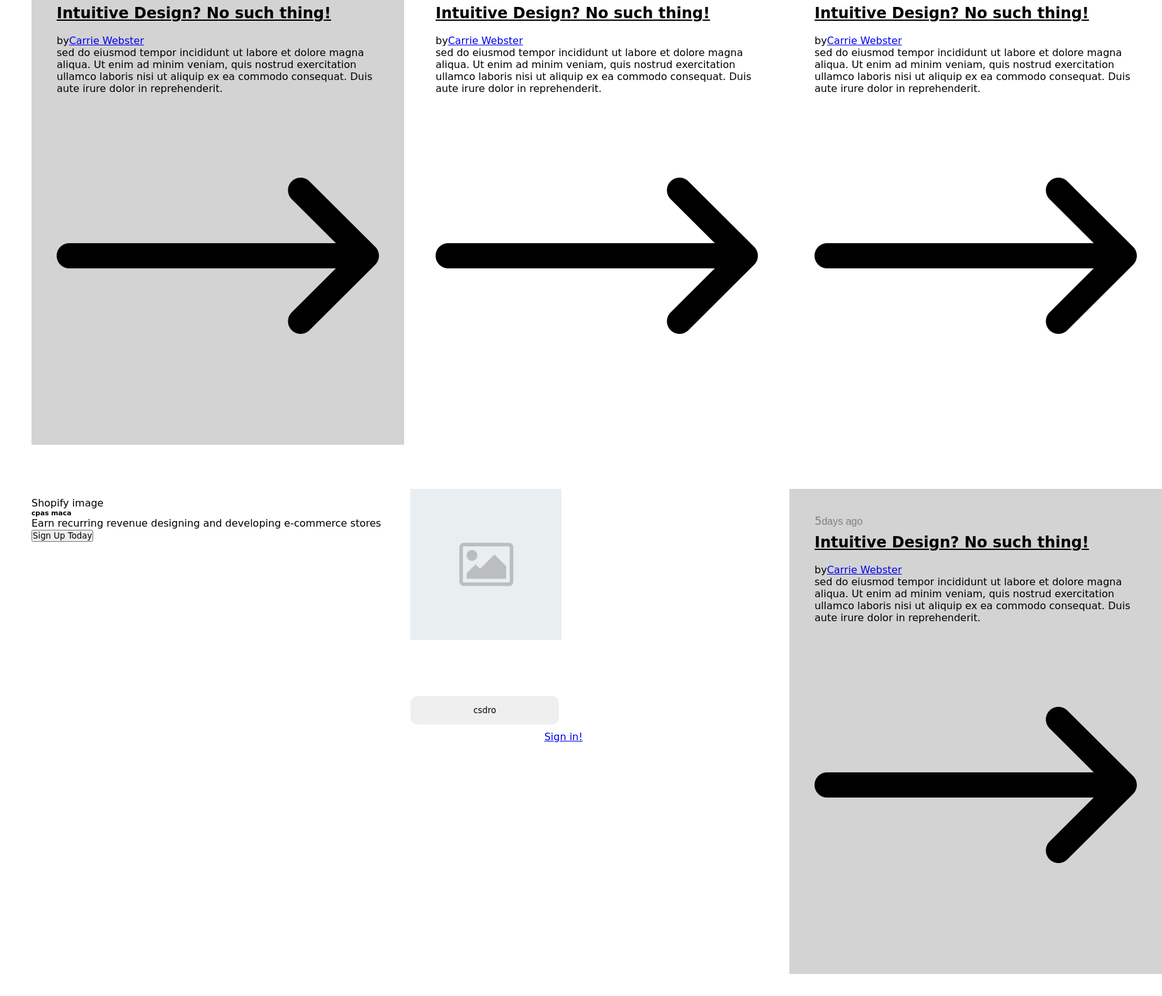
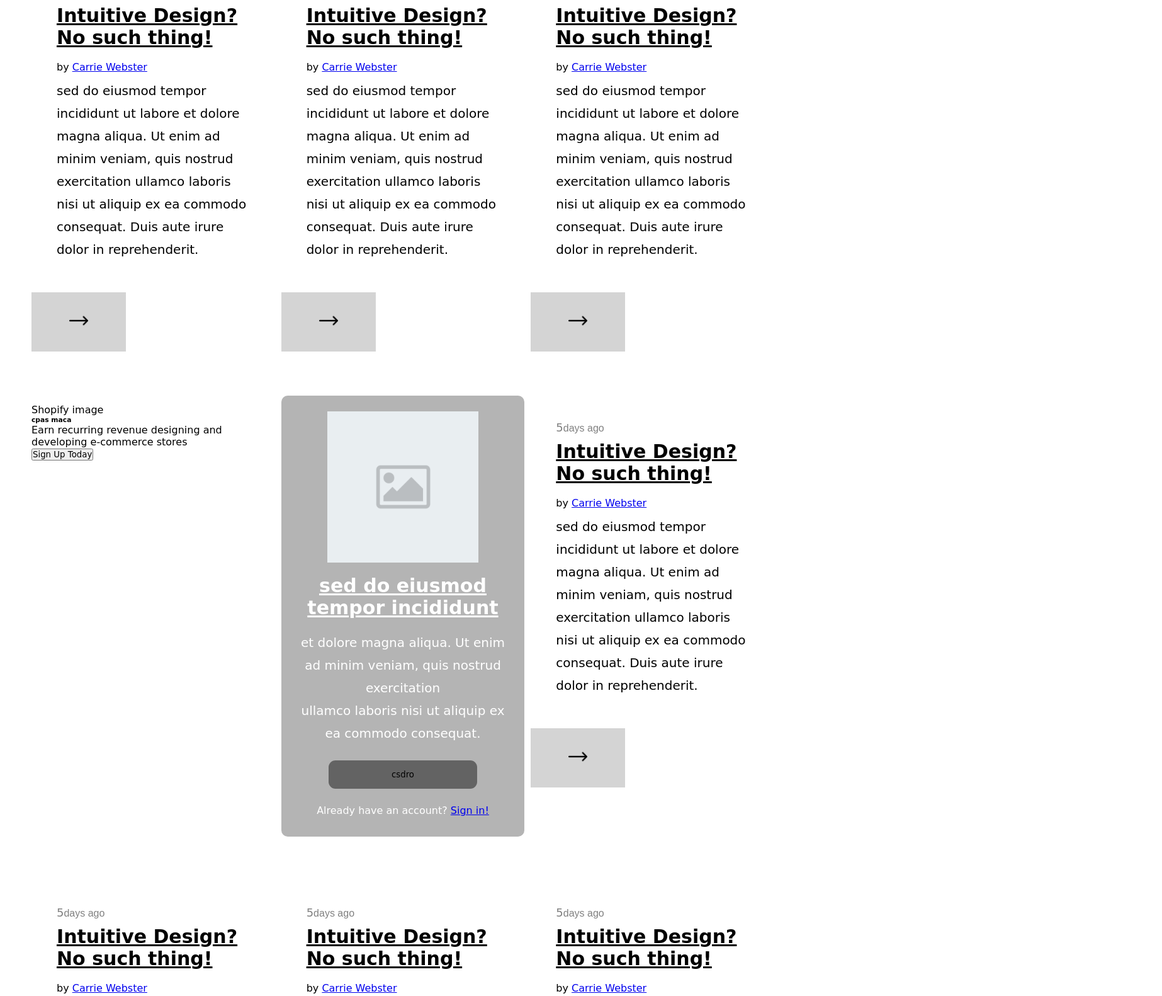
Before and after one commit to Naqhid/Naqhid-Misori-Design-teardown, a plain HTML site: page index.html in a window 1280 px wide. Shown: the part 1208-2789 px from the top of the page at 63% size, 1846 px wide, since content can reach past the window. Drawn offline with Linux system fonts and the light colour scheme; a web font is replaced by a local one.

Commit message:
add style to article section -add style to the grid articles -add style to the arrow -add style to the explore banners

```diff
--- a/css/styles.css
+++ b/css/styles.css
@@ -180,17 +180,17 @@ body {
 
 }
 
-.second-section{
+.second-section {
   display: grid;
   grid-template-columns: 1fr 1fr 1fr;
-  grid-template-rows: 0.5fr 1fr 1fr;
+  /* grid-template-rows: 0.5fr 1fr 1fr; */
   gap: 70px 10px;
   margin-top: 50px;
   padding: 0 50px;
   position: relative;
 }
 
-#section-title{
+#section-title {
   justify-content: space-between;
   color: black;
   position: absolute;
@@ -198,7 +198,22 @@ body {
   z-index: 100;
 }
 
-article:hover .arrow{
+.arrow {
+  position: relative;
+  left: -40px;
+  bottom: -40px;
+  max-width: 150px;
+  text-align: center;
+  padding: 30px 0;
+  background-color: var(--bg-0);
+
+}
+
+.arrow img {
+  width: 30px;
+}
+
+article:hover .arrow {
   background-color: gray;
 }
 
@@ -207,42 +222,73 @@ article:hover .arrow{
   color: #000000;
 }
 
+.latest-posts {
+  padding: 40px;
+  transition: all 0.3s;
+}
+
 .date{
   color: gray;
   font-family: Arial, Helvetica, sans-serif;
   font-size: medium;
 }
 
-.date span{
+.date span {
   font-size: large;
 }
 
-.latest-posts h3{
+.article-head {
   text-decoration: underline;
   margin: 10px 0 20px 0;
-  font-size: x-large;
+  font-size: 30px;
 }
 
-.latest-posts{
-  padding: 40px;
-  transition: all 0.3s;
-}
-
-.latest-posts hover{
+.latest-posts:hover {
   background-color: #fff;
   transition: all 0.3s;
   transform: scale(1.02);
   box-shadow: 0 0 40px rgba(0,0,0, 0.15);
-
 }
 
-.latest-posts author{
+.latest-posts .author {
   margin-bottom: 10px;
   color: gray;
 }
 
-.latest-posts author a{
+.latest-posts .author a{
   margin-left: 5px;
   text-decoration: underline;
   color: #808080;
 }
+
+.second-desc {
+  line-height: 1.8;
+  font-size: 20px;
+  margin: 10px 0;
+
+}
+
+.advertisements {
+
+}
+
+.explore {
+  background-color: var(--bg-1);
+  text-align: center;
+  padding: 10px 20px;
+  border-radius: 10px;
+  min-height: 700px;
+}
+
+.explore > * {
+  margin-top: 15px;
+}
+
+.explore-btn {
+  background-color: var(--bg-3);
+}
+
+.full-row {
+  grid-column: span 3;
+  padding: 40px 0;
+}
--- a/index.html
+++ b/index.html
@@ -176,52 +176,84 @@
       <section class="second-section">
         <div id="section-title">Latest Posts</div>
 
-<article class="latest-posts background-grey">
+        <article class="latest-posts">
 
           <p class="date"><span>5</span>days ago</p>
-<h3>Intuitive Design? No such thing! </h3>
-<div class="second-author"><span>by</span><a href="#">Carrie Webster</a></div>
-<p class="second-sesc">
+          <h3 class="article-head">Intuitive Design? No such thing! </h3>
+          <div class="second-author">
+            <span>by</span>
+            <a href="#">Carrie Webster</a>
+          </div>
+
+          <p class="second-desc">
             sed do eiusmod tempor incididunt ut labore et dolore magna aliqua. Ut enim ad minim veniam, quis nostrud exercitation ullamco laboris nisi ut aliquip ex ea commodo consequat. Duis aute irure dolor in reprehenderit.
           </p>
+
           <div class="arrow">
             <img src="assets/images/right-arrow.png" alt="right-icon-thing">
           </div>
+
         </article>
 
         <article class="latest-posts ">
 
-  <p class="date"><span>5</span>days ago</p>
-  <h3>Intuitive Design? No such thing! </h3>
-  <div class="second-author"><span>by</span><a href="#">Carrie Webster</a></div>
-  <p class="second-sesc">
+          <p class="date">
+            <span>5</span>
+            days ago
+          </p>
+
+          <h3 class="article-head">Intuitive Design? No such thing! </h3>
+
+          <div class="second-author">
+            <span>by</span>
+            <a href="#">Carrie Webster</a>
+          </div>
+
+          <p class="second-desc">
             sed do eiusmod tempor incididunt ut labore et dolore magna aliqua. Ut enim ad minim veniam, quis nostrud exercitation ullamco laboris nisi ut aliquip ex ea commodo consequat. Duis aute irure dolor in reprehenderit.
           </p>
+
           <div class="arrow">
             <img src="assets/images/right-arrow.png" alt="right-icon-thing">
           </div>
+
         </article>
 
         <article class="latest-posts">
 
-    <p class="date"><span>5</span>days ago</p>
-    <h3>Intuitive Design? No such thing! </h3>
-    <div class="second-author"><span>by</span><a href="#">Carrie Webster</a></div>
-    <p class="second-sesc">
+          <p class="date">
+            <span>5</span>days ago
+          </p>
+
+          <h3 class="article-head">Intuitive Design? No such thing! </h3>
+
+          <div class="second-author">
+            <span>by</span>
+            <a href="#">Carrie Webster</a>
+          </div>
+
+          <p class="second-desc">
             sed do eiusmod tempor incididunt ut labore et dolore magna aliqua. Ut enim ad minim veniam, quis nostrud exercitation ullamco laboris nisi ut aliquip ex ea commodo consequat. Duis aute irure dolor in reprehenderit.
           </p>
+
           <div class="arrow">
             <img src="assets/images/right-arrow.png" alt="right-icon-thing">
           </div>
+
         </article>
 
         <div class="advertisements">
           <h6>Our friends and Supporters</h6>
+
           <article>
             <h6 class="hidden">Our friends and Supporters </h6>
+
             <div class="image">Shopify image</div>
+
             <h6>cpas maca</h6>
+
             <p>Earn recurring revenue designing and developing e-commerce stores</p>
+
             <button type="button"> Sign Up Today</button>
           </article>
         </div>
@@ -230,80 +262,113 @@
           <div class="image-wrapper">
             <img src="assets/images/img_placeholder.png" alt="" />
           </div>
-      <h2>sed do eiusmod tempor incididunt</h2>
-      <p>et dolore magna aliqua. Ut enim ad minim veniam, quis nostrud exercitation</br> ullamco laboris nisi ut aliquip ex ea commodo consequat.</p>
-      <button type="button">csdro</button>
+
+          <h2 class="article-head">sed do eiusmod tempor incididunt</h2>
+
+          <p class="second-desc">et dolore magna aliqua. Ut enim ad minim veniam, quis nostrud exercitation </br> ullamco laboris nisi ut aliquip ex ea commodo consequat.</p>
+          <button class="explore-btn" type="button">csdro</button>
+
           <p>Already have an account? <a href="#">Sign in!</a></p>
+
         </div>
 
 
-    <article class="latest-posts background-grey">
+        <article class="latest-posts">
+          <p class="date"><span>5</span>days ago</p>
 
-      <p class="date"><span>5</span>days ago</p>
-      <h3>Intuitive Design? No such thing! </h3>
-      <div class="second-author"><span>by</span><a href="#">Carrie Webster</a></div>
-      <p class="second-sesc">
+          <h3 class="article-head">Intuitive Design? No such thing! </h3>
+
+          <div class="second-author">
+            <span>by</span>
+            <a href="#">Carrie Webster</a>
+          </div>
+
+          <p class="second-desc">
             sed do eiusmod tempor incididunt ut labore et dolore magna aliqua. Ut enim ad minim veniam, quis nostrud exercitation ullamco laboris nisi ut aliquip ex ea commodo consequat. Duis aute irure dolor in reprehenderit.
           </p>
+
           <div class="arrow">
             <img src="assets/images/right-arrow.png" alt="right-icon-thing">
           </div>
+
         </article>
 
         <article class="latest-posts ">
+          <p class="date"><span>5</span>days ago</p>
 
-        <p class="date"><span>5</span>days ago</p>
-        <h3>Intuitive Design? No such thing! </h3>
-        <div class="second-author"><span>by</span><a href="#">Carrie Webster</a></div>
-        <p class="second-sesc">
+          <h3 class="article-head">Intuitive Design? No such thing! </h3>
+
+          <div class="second-author">
+            <span>by</span>
+            <a href="#">Carrie Webster</a>
+          </div>
+
+          <p class="second-desc">
             sed do eiusmod tempor incididunt ut labore et dolore magna aliqua. Ut enim ad minim veniam, quis nostrud exercitation ullamco laboris nisi ut aliquip ex ea commodo consequat. Duis aute irure dolor in reprehenderit.
           </p>
+
           <div class="arrow">
             <img src="assets/images/right-arrow.png" alt="right-icon-thing">
           </div>
+
         </article>
 
         <article class="latest-posts">
 
           <p class="date"><span>5</span>days ago</p>
-          <h3>Intuitive Design? No such thing! </h3>
-          <div class="second-author"><span>by</span><a href="#">Carrie Webster</a></div>
-          <p class="second-sesc">
+
+          <h3 class="article-head">Intuitive Design? No such thing! </h3>
+
+          <div class="second-author">
+            <span>by</span>
+            <a href="#">Carrie Webster</a>
+          </div>
+
+          <p class="second-desc">
             sed do eiusmod tempor incididunt ut labore et dolore magna aliqua. Ut enim ad minim veniam, quis nostrud exercitation ullamco laboris nisi ut aliquip ex ea commodo consequat. Duis aute irure dolor in reprehenderit.
           </p>
+
           <div class="arrow">
             <img src="assets/images/right-arrow.png" alt="right-icon-thing">
           </div>
+
         </article>
 
         <article class="latest-posts">
 
           <p class="date"><span>5</span>days ago</p>
-            <h3>Intuitive Design? No such thing! </h3>
-            <div class="second-author"><span>by</span><a href="#">Carrie Webster</a></div>
-            <p class="second-sesc">
+
+          <h3 class="article-head">Intuitive Design? No such thing! </h3>
+
+          <div class="second-author">
+            <span>by</span>
+            <a href="#">Carrie Webster</a>
+          </div>
+
+          <p class="second-desc">
             sed do eiusmod tempor incididunt ut labore et dolore magna aliqua. Ut enim ad minim veniam, quis nostrud exercitation ullamco laboris nisi ut aliquip ex ea commodo consequat. Duis aute irure dolor in reprehenderit.
           </p>
+
           <div class="arrow">
             <img src="assets/images/right-arrow.png" alt="right-icon-thing">
           </div>
+
         </article>
 
-            <div class="explore">
+        <div class="explore full-row">
+
           <div class="image-wrapper">
             <img src="assets/images/img_placeholder.png" alt="" />
           </div>
-              <h2>sed do eiusmod tempor incididunt</h2>
-              <p>et dolore magna aliqua. Ut enim ad minim veniam, quis nostrud exercitation</br> ullamco laboris nisi ut aliquip ex ea commodo consequat.</p>
+
+          <h2 class="article-head">sed do eiusmod tempor incididunt</h2>
+
+          <p class="second-desc">et dolore magna aliqua. Ut enim ad minim veniam, quis nostrud exercitation</br> ullamco laboris nisi ut aliquip ex ea commodo consequat.</p>
+
           <button type="button">csdro</button>
+
           <p>Already have an account? <a href="#">Sign in!</a></p>
         </div>
-
-
-
-
-
-
 
       </section>
 
```
Lines whose indentation alone changed are shown as unchanged.
